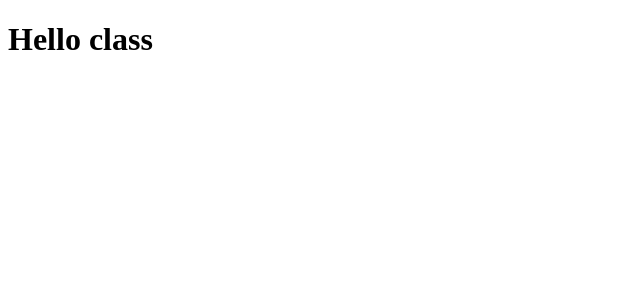
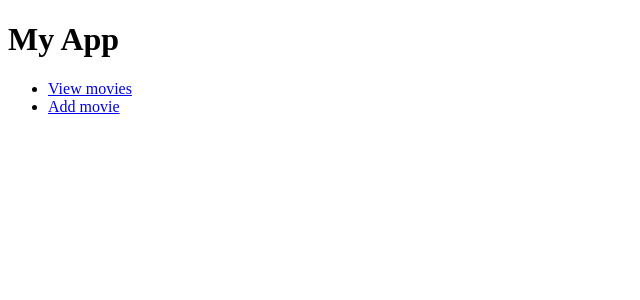
Before and after one commit to kristiania-pg6301-2022/pg6301-demos, a React (Vite) app in the folder client/: page / in a window 1280 px wide. Shown: the top 300 px of the page, without its empty margins (0-640 px from the left). Built offline with nearby package versions, Linux system fonts and the light colour scheme.

Commit message:
Add react router

```diff
--- a/client/package.json
+++ b/client/package.json
@@ -15,6 +15,7 @@
   },
   "dependencies": {
     "react": "^17.0.2",
-    "react-dom": "^17.0.2"
+    "react-dom": "^17.0.2",
+    "react-router-dom": "^6.2.1"
   }
 }
--- /dev/null
+++ b/client/src/application.jsx
@@ -0,0 +1,28 @@
+import * as React from "react";
+import {BrowserRouter, Link, Route, Routes} from "react-router-dom";
+
+export function FrontPage() {
+    return <>
+        <h1>My App</h1>
+        <ul>
+            <li><Link to={"/movies"}>View movies</Link></li>
+            <li><Link to={"/movies/new"}>Add movie</Link></li>
+        </ul>
+    </>;
+}
+
+function Movies() {
+    return <Routes>
+        <Route path={"/"} element={<h1>Movie List</h1>} />
+        <Route path={"/new"} element={<h1>Add new movie</h1>} />
+    </Routes>;
+}
+
+export function Application() {
+    return <BrowserRouter>
+        <Routes>
+            <Route path={"/"} element={<FrontPage />} />
+            <Route path={"/movies/*"} element={<Movies />} />
+        </Routes>
+    </BrowserRouter>
+}
--- a/client/src/index.jsx
+++ b/client/src/index.jsx
@@ -1,5 +1,6 @@
 import * as React from "react";
 import * as ReactDOM from "react-dom";
+import {Application} from "./application";
 
 
-ReactDOM.render(<h1>Hello class</h1>, document.getElementById("app"));
+ReactDOM.render(<Application />, document.getElementById("app"));
```
Also changed, not shown: 1 other file (tests, documents, lock files or other folders).
